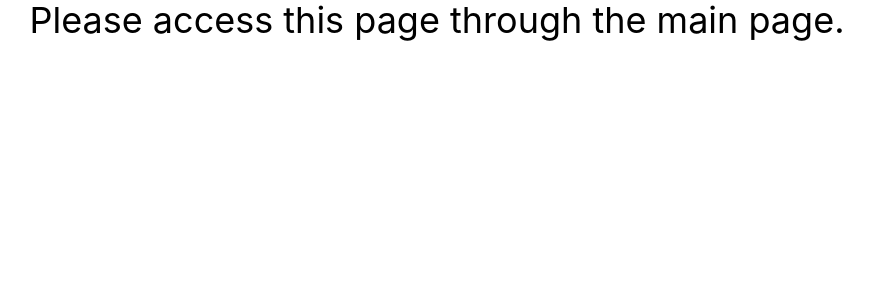
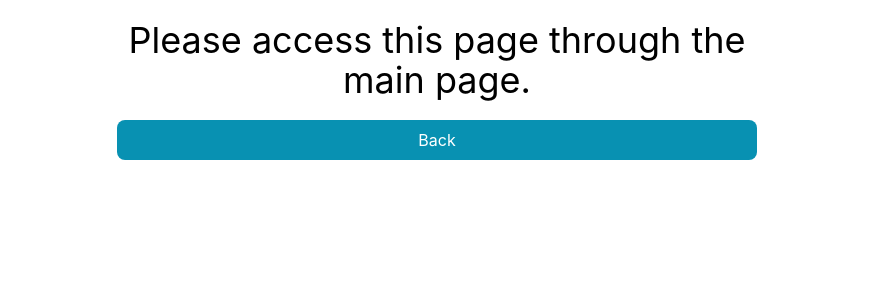
Before and after one commit to saepasomba/todoku-react, a React (Create React App) app: page /add in a window 1280 px wide. Shown: the top 300 px of the page, without its empty margins (203-1076 px from the left). Built offline with nearby package versions, Linux system fonts and the light colour scheme.

Commit message:
Prevent user to hard-type add URL and improve localstorage usage

```diff
--- a/src/containers/AddTask.js
+++ b/src/containers/AddTask.js
@@ -1,6 +1,6 @@
 import React, { useEffect, useState } from 'react'
 import { SiBookstack } from 'react-icons/si'
-import { useNavigate } from 'react-router-dom'
+import { useNavigate, useLocation } from 'react-router-dom'
 import CustomButton from '../components/CustomButton'
 
 export default function AddTask() {
@@ -11,6 +11,7 @@ export default function AddTask() {
     const [illegalAccess, setIllegalAccess] = useState(false)
 
     const navigate = useNavigate()
+    const location = useLocation();
 
     const handleChange = (event) => {
         setTextField(event.target.value)
@@ -39,15 +40,19 @@ export default function AddTask() {
         navigate('/')
     }
 
+    const backToHome = () => {
+        navigate('/')
+    }
+
     useEffect(() => {
+        console.log(location)
         if (localStorage.length === 0) {
-            // let urgentMeta = {
-            //     action: 'ADD',
-            //     task: null
-            // }
-            // localStorage.setItem('meta', JSON.stringify(urgentMeta))
             setIllegalAccess(true)
         } else {
+            if(location.state === undefined || location.state == null || location.state === '') {
+                setIllegalAccess(true)
+                return
+            }
             let meta = JSON.parse(localStorage.getItem('meta'))
             if (meta.action === 'EDIT') {
                 setTextField(meta.task.task)
@@ -61,7 +66,10 @@ export default function AddTask() {
 
     if (illegalAccess) {
         return (
-            <h1 className='text-center text-4xl'>Please access this page through the main page.</h1>
+            <div className='w-1/2 mx-auto my-5'>
+                <h1 className='text-center text-4xl mb-5'>Please access this page through the main page.</h1>
+                <CustomButton content='Back' buttonFunction={backToHome} />
+            </div>
         )
     }
     return (
--- a/src/containers/App.js
+++ b/src/containers/App.js
@@ -38,6 +38,7 @@ function App() {
     let tempTasks = JSON.parse(JSON.stringify(tasks))
     let targetTask = tempTasks.find(e => e.id === task.id)
     targetTask.complete = !targetTask.complete
+    localStorage.setItem('currentTasks', JSON.stringify(tempTasks))
     setTasks(tempTasks)
   }
 
@@ -51,6 +52,7 @@ function App() {
 
   const deleteTask = (task) => {
     let newTasks = tasks.filter(e => e.id !== task.id)
+    localStorage.setItem('currentTasks', JSON.stringify(newTasks))
     setTasks(newTasks)
   }
 
@@ -65,10 +67,12 @@ function App() {
 
   const deleteDoneTasks = () => {
     let newTasks = tasks.filter(task => !task.complete)
+    localStorage.setItem('currentTasks', JSON.stringify(newTasks))
     setTasks(newTasks)
   }
 
   const deleteAllTasks = () => {
+    localStorage.setItem('currentTasks', JSON.stringify([]))
     setTasks([])
   }
 
@@ -89,7 +93,7 @@ function App() {
 
     localStorage.setItem('meta', JSON.stringify(passedMeta))
     localStorage.setItem('currentTasks', JSON.stringify(tasks))
-    navigate('/add')
+    navigate('/add', {state:{access: 'Legal Access'}})
   }
 
   const filterDone = () => {
@@ -108,15 +112,18 @@ function App() {
     const loadData = () => {
       let currentTasks = JSON.parse(localStorage.getItem('currentTasks'))
       let meta = JSON.parse(localStorage.getItem('meta'))
-      if (currentTasks !== null) {
+      if (currentTasks !== null && meta !== null) {
         let newTasks = []
         if (meta.action === 'ADD') {
           newTasks = addTask(meta.task, currentTasks)
         } else {
           newTasks = editTask(meta.task, currentTasks)
         }
+        localStorage.setItem('meta', JSON.stringify({action: 'ADD', task: {}}))
+        localStorage.setItem('currentTasks', JSON.stringify(newTasks))
         setTasks(newTasks)
       } else {
+        localStorage.setItem('currentTasks', JSON.stringify(data))
         setTasks(data)
       }
     }
```
